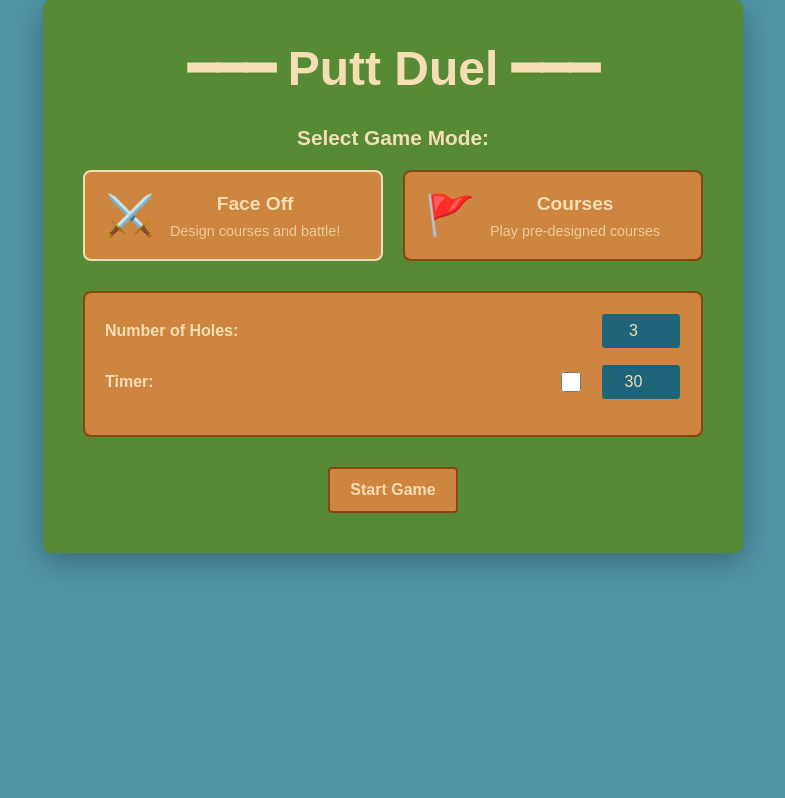
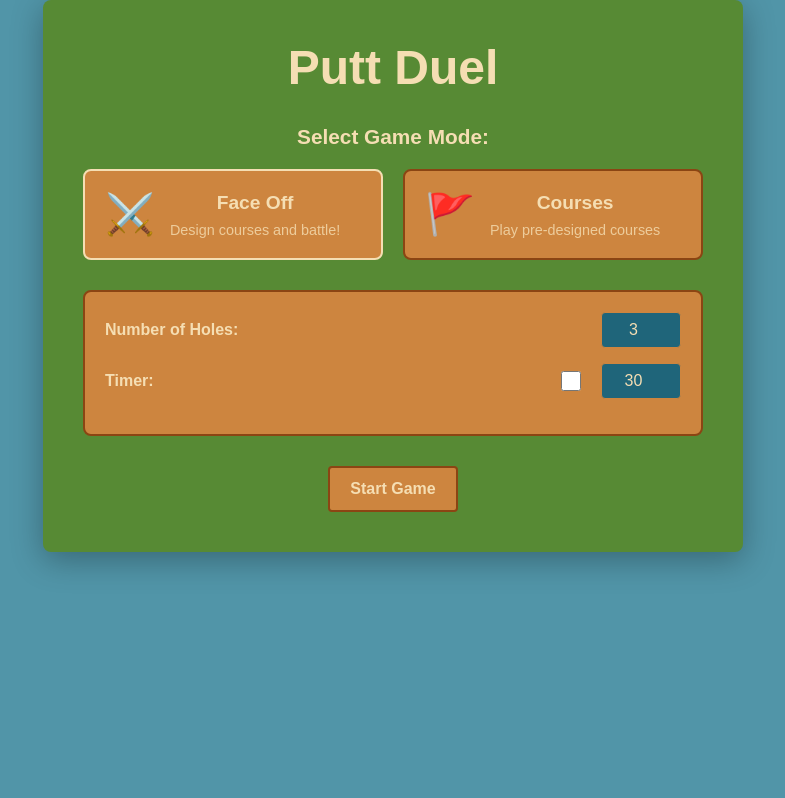
Before and after one commit to samuelbaldwin05/MiniGolf, a plain HTML site: page index.html in a window 1280 px wide. Shown: the top 798 px of the page, without its empty margins (247-1032 px from the left). Drawn offline with Linux system fonts and the light colour scheme.

Commit message:
Changed title page

```diff
--- a/index.html
+++ b/index.html
@@ -11,7 +11,7 @@
     <!-- Start Screen -->
     <div id="start-screen" class="start-screen flex-center">
         <div class="start-content">
-            <h1>━━━ Putt Duel ━━━</h1>
+            <h1>Putt Duel</h1>
 
             <!-- Game Mode Selection -->
             <div class="game-mode-selection">
```
Also changed, not shown: favicon.ico (added).
